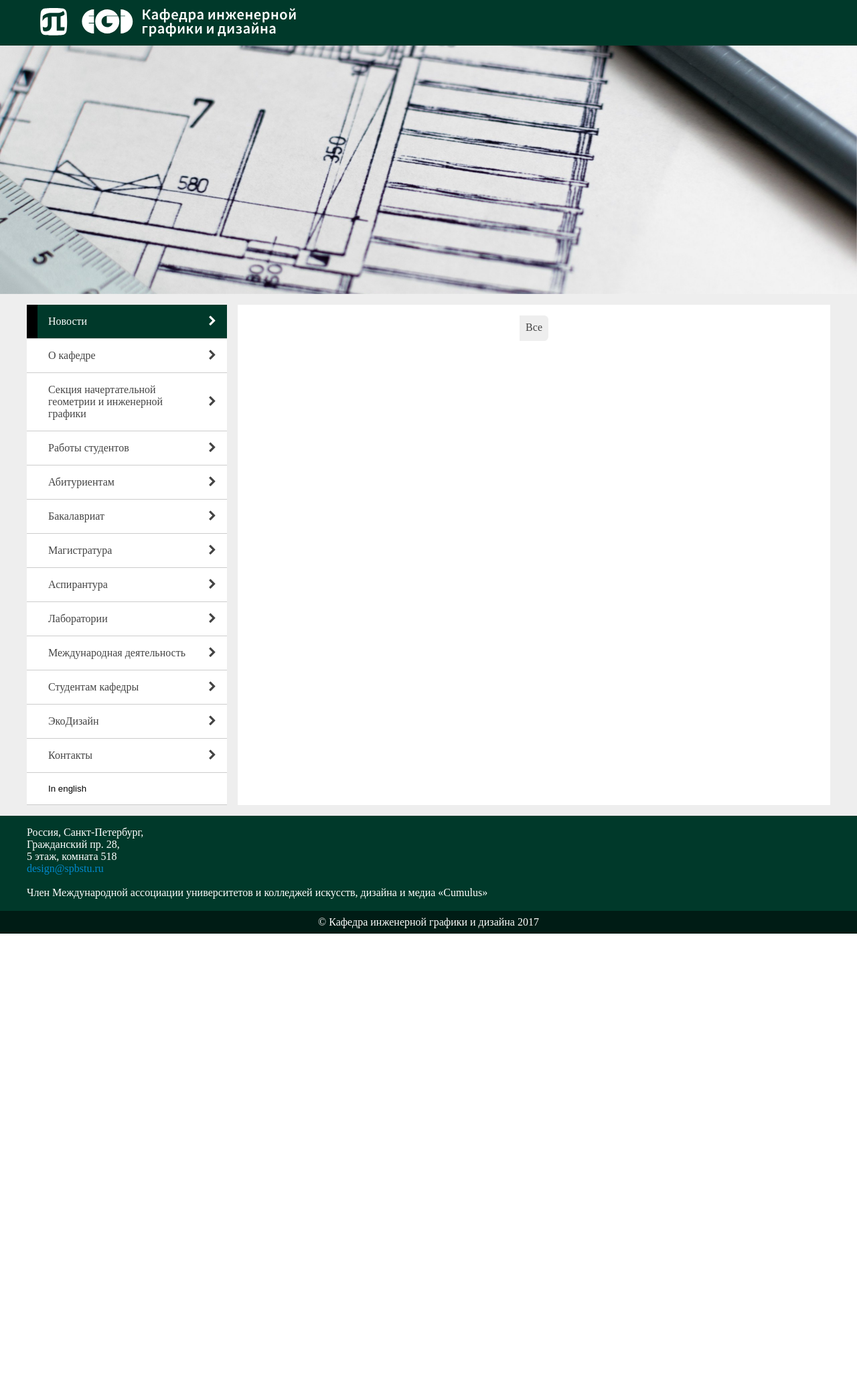
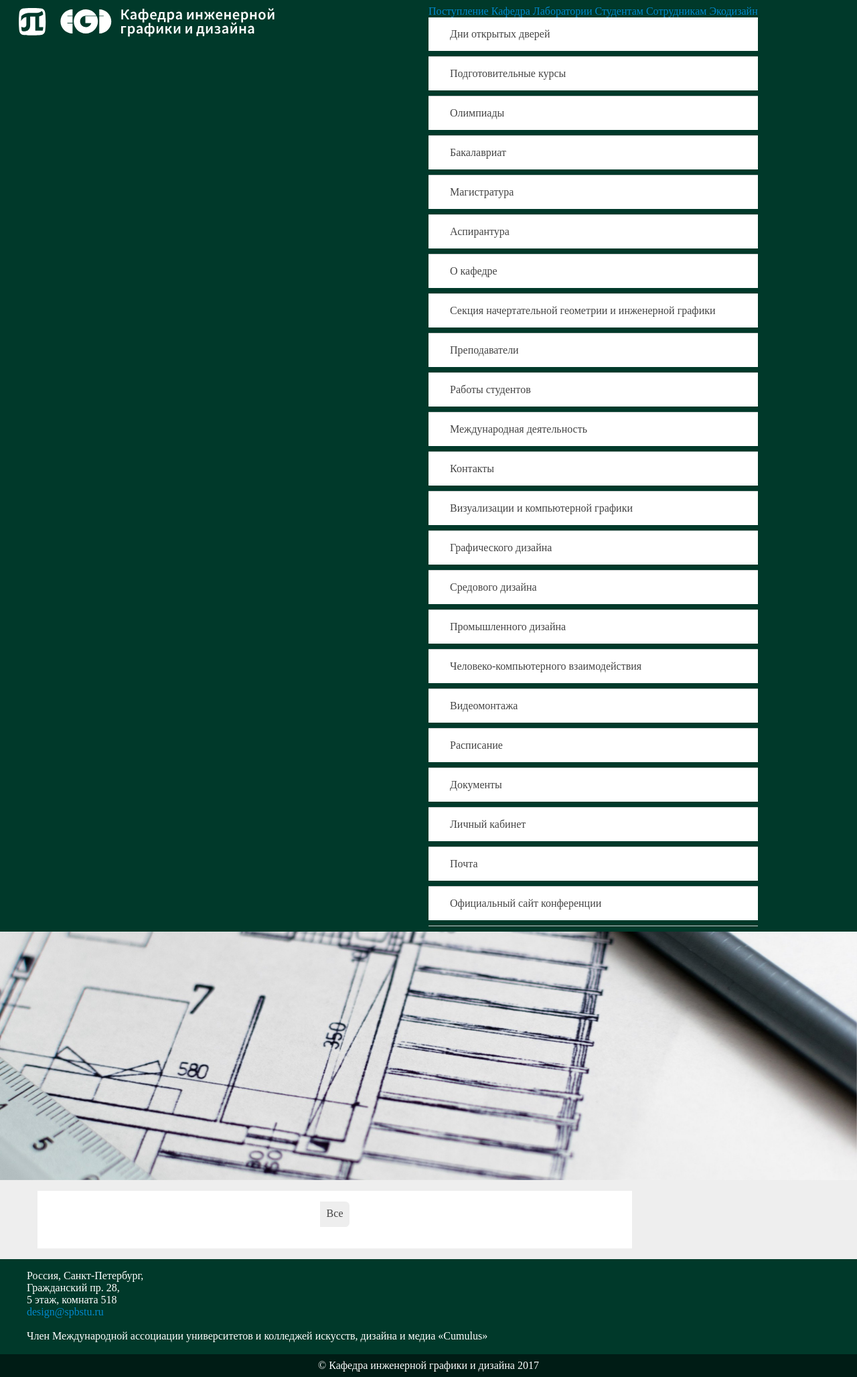
Before and after one commit to alexmitroff/egd_prj, a Django app: page /ru/ in a window 1280 px wide. Shown: the whole page at 67% size. Before the commit the page ends 1394 px from the top, so only its background shows below. Run offline with Django 3.2, Linux system fonts and the light colour scheme; data that the repository does not hold is empty; parts of the project's set-up code (start-up, migrations or seed data) failed here and were passed over; some web fonts are replaced.

Commit message:
added new rubric menu structure, removed old one

```diff
--- a/templates/base/base.html
+++ b/templates/base/base.html
@@ -33,6 +33,9 @@
                     <div class="mobile-menu" role="modal" data-target="#m-menu">
                     </div>
             </div>
+            <div class="content">
+                {% include "include/rubric-menu.html" %}
+            </div>
         </div>
         <div id="header-pic" class="header-egd">
             {% block top-carousel %}{% endblock %}
@@ -40,7 +43,6 @@
 	</header>
 	<main>
 		<div class="container">
-            <div class="menu">{% include "include/menu.html" %}</div>
             <div class="content">{% block content %}{% endblock %}</div>
 		</div>
 	</main>
--- /dev/null
+++ b/templates/include/rubric-menu.html
@@ -0,0 +1,48 @@
+{% load staticfiles i18n %}
+<nav id="rubric-menu">
+    <div id="rubric-headers">
+        <a class="rubric-header m-apply">Поступление</a>
+        <a class="rubric-header m-department">Кафедра</a>
+        <a class="rubric-header m-labs">Лаборатории</a>
+        <a class="rubric-header m-students">Студентам</a>
+        <a class="rubric-header m-staff">Сотрудникам</a>
+        <a class="rubric-header m-eco">Экодизайн</a>
+    </div>
+    <div id="rubric-content">
+        <ul class="m-apply">
+            <li><a href="">Дни открытых дверей</a> </li>
+            <li><a href="">Подготовительные курсы</a> </li>
+            <li><a href="">Олимпиады</a> </li>
+            <li><a href="">Бакалавриат</a> </li>
+            <li><a href="">Магистратура</a> </li>
+            <li><a href="">Аспирантура</a> </li>
+        </ul>
+        <ul class="m-department">
+            <li><a href="">О кафедре</a> </li>
+            <li><a href="">Секция начертательной геометрии и инженерной графики</a> </li>
+            <li><a href="">Преподаватели</a> </li>
+            <li><a href="">Работы студентов</a> </li>
+            <li><a href="">Международная деятельность</a> </li>
+            <li><a href="">Контакты</a> </li>
+        </ul>
+        <ul class="m-labs">
+            <li><a href="">Визуализации и компьютерной графики</a> </li>
+            <li><a href="">Графического дизайна</a> </li>
+            <li><a href="">Средового дизайна</a> </li>
+            <li><a href="">Промышленного дизайна</a> </li>
+            <li><a href="">Человеко-компьютерного взаимодействия</a> </li>
+            <li><a href="">Видеомонтажа</a> </li>
+        </ul>
+        <ul class="m-students">
+            <li><a href="">Расписание</a> </li>
+            <li><a href="">Документы</a> </li>
+        </ul>
+        <ul class="m-stuff">
+            <li><a href="">Личный кабинет</a> </li>
+            <li><a href="">Почта</a> </li>
+        </ul>
+        <ul class="m-eco">
+            <li><a href="">Официальный сайт конференции</a> </li>
+        </ul>
+    </div>
+</nav>
```
